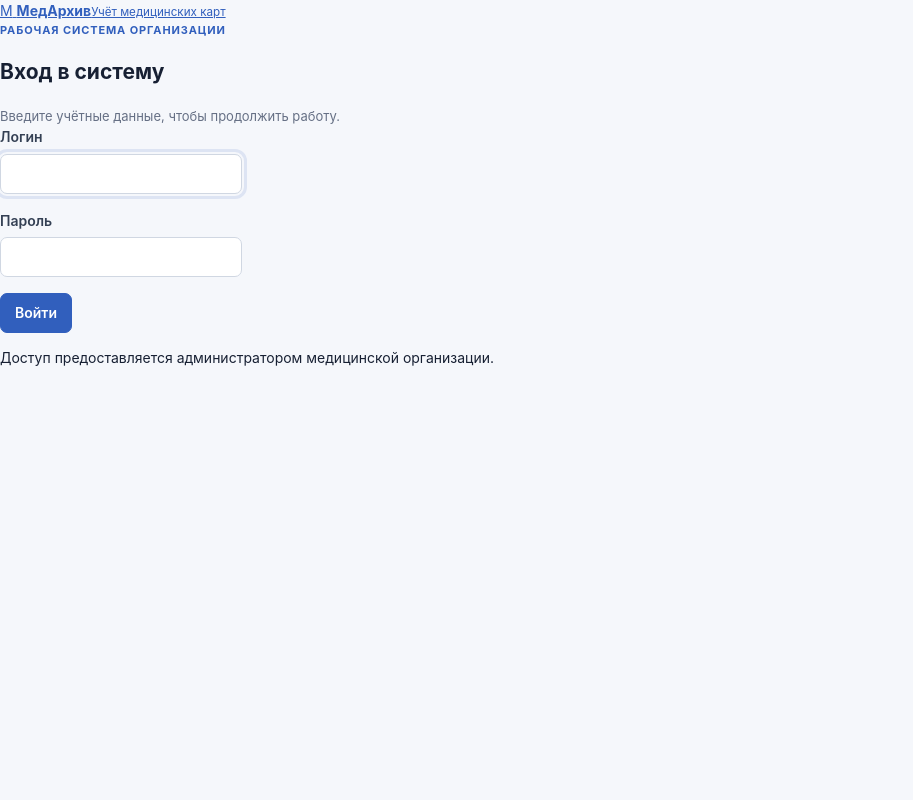
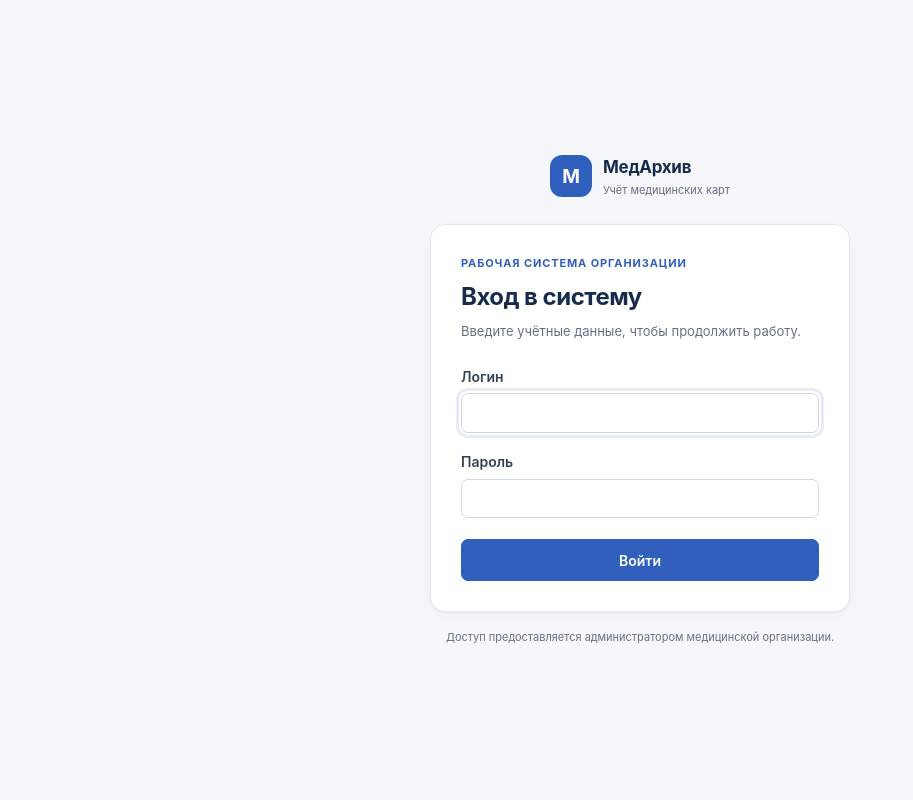
Before and after one commit to destorrr/medarchive, a FastAPI app: page /login in a window 1280 px wide. Shown: the whole page, without its empty margins (0-913 px from the left). Run offline with FastAPI, Linux system fonts and the light colour scheme; some libraries are stand-ins or nearby versions.

Commit message:
Harden UI resource paths and modernize sign-in page

```diff
--- a/src/medarchive/static/app.css
+++ b/src/medarchive/static/app.css
@@ -696,3 +696,31 @@ mark { padding: 0 2px; background: #fff0bf; border-radius: 3px; }
 .audit-empty-state span { max-width:520px; color:var(--color-muted); font-size:12px; line-height:1.55; }
 @media(max-width:1000px) { .audit-filter-form { grid-template-columns:repeat(2,minmax(0,1fr)); } }
 @media(max-width:600px) { .audit-filter-form { grid-template-columns:1fr; } .audit-filter-actions { flex-wrap:wrap; } .audit-filter-actions .btn { flex:1; text-align:center; } .audit-results-panel>.panel-heading { align-items:flex-start; flex-direction:column; } .audit-pagination { align-items:flex-start; flex-direction:column; } .audit-pagination>div { width:100%; } }
+
+
+/* Accessible application navigation */
+.skip-link { position: fixed; z-index: 1000; top: 10px; left: 10px; padding: 10px 14px; color: #fff; background: var(--color-primary); border-radius: var(--radius-sm); transform: translateY(-160%); }
+.skip-link:focus { color: #fff; transform: translateY(0); }
+
+/* Sign-in page */
+.login-page { display: grid; min-height: 100vh; place-items: center; padding: 32px 18px; }
+.login-layout { width: min(100%, 420px); }
+.login-brand { display: flex; align-items: center; gap: 11px; width: fit-content; margin: 0 auto 25px; color: var(--color-text); text-decoration: none; }
+.login-brand:hover { color: var(--color-text); }
+.login-brand-mark { display: grid; width: 42px; height: 42px; place-items: center; color: #fff; background: var(--color-primary); border-radius: 12px; font-size: 19px; font-weight: 750; }
+.login-brand strong, .login-brand small { display: block; }
+.login-brand strong { color: #172b4d; font-size: 17px; letter-spacing: -.3px; }
+.login-brand small { margin-top: 2px; color: var(--color-muted); font-size: 11px; }
+.login-card { padding: 30px; background: var(--color-surface); border: 1px solid var(--color-border); border-radius: var(--radius-lg); box-shadow: var(--shadow-card); }
+.login-card-header { margin-bottom: 24px; }
+.login-card-header h1 { margin: 0 0 7px; color: #172b4d; font-size: 24px; font-weight: 720; letter-spacing: -.5px; }
+.login-card-header .page-description { line-height: 1.5; }
+.login-form .form-group { margin-bottom: 18px; }
+.login-form input { display: block; width: 100%; min-height: 42px; }
+.login-submit { width: 100%; min-height: 42px; margin-top: 3px; color: #fff; background: var(--color-primary); border-color: var(--color-primary); }
+.login-submit:hover { background: var(--color-primary-hover); border-color: var(--color-primary-hover); }
+.login-footer { margin: 17px 8px 0; color: var(--color-muted); font-size: 11px; text-align: center; }
+@media (max-width: 480px) {
+  .login-card { padding: 23px 19px; }
+  .login-card-header h1 { font-size: 22px; }
+}
```
